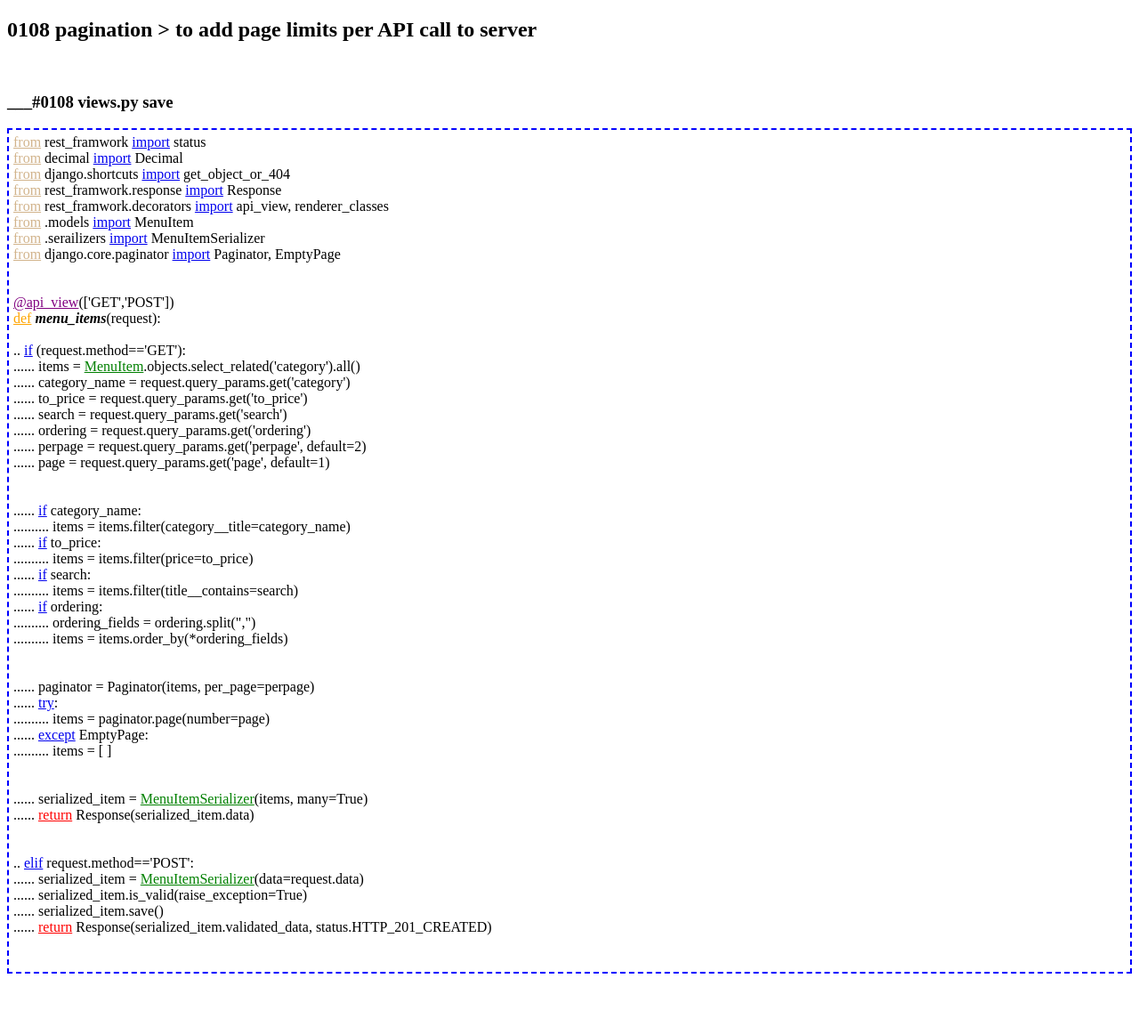
After one commit to py3user22/0105_django_proj, a Django app: template django_proj0105/app0105/templates/0108_views_menuitem.html in a window 1280 px wide. The commit adds this page. Shown: the whole page at 89% size. Run offline with Django 5.2, Linux system fonts and the light colour scheme; the template is opened without the code that fills it, so the values that code supplies are empty.

Commit message:
0108 add pagination html

```diff
--- a/django_proj0105/app0105/templates/0106_menu-item.html
+++ b/django_proj0105/app0105/templates/0106_menu-item.html
@@ -30,6 +30,6 @@
     .. {% endfor %} <br>
     </table> <br>
     <hr>
-
+    <p></p>
 </body>
 </html>
--- a/django_proj0105/app0105/templates/0108_data_sanization.html
+++ b/django_proj0105/app0105/templates/0108_data_sanization.html
@@ -58,10 +58,7 @@
         limit = request.GET.get('limit') <br>
         MenuItem.objects.raw('SELECT * FROM app_menuitem LIMIT %s', [limit]) <br>
         <br>
-
-
         <br>
-
     </p>
 </body>
 </html>
--- /dev/null
+++ b/django_proj0105/app0105/templates/0108_views_menuitem.html
@@ -0,0 +1,87 @@
+<!doctype html>
+<html lang="en">
+<head>
+    <meta charset="UTF-8">
+    <meta name="viewport"
+          content="width=device-width, user-scalable=no, initial-scale=1.0, maximum-scale=1.0, minimum-scale=1.0">
+    <meta http-equiv="X-UA-Compatible" content="ie=edge">
+    <title>0108 views.py save for menuitems variables </title>
+    <style>
+        .def {color: orange;} .from {color: tan;} .apiv {color: purple;} .meni {color: green;}
+        .miss {color: green;} .retu {color: red;} p {border: 2px blue dashed; padding: 5px;}
+
+
+    </style>
+</head>
+<body>
+    <h2>0108 pagination > to add page limits per API call to server </h2> <br>
+    <h3>___#0108 views.py save </h3>
+    <p>
+        <a href="from" class="from">from</a> rest_framwork <a href="impo" class="impo">import</a> status <br>
+        <a href="from" class="from">from</a> decimal <a href="impo" class="impo">import</a> Decimal <br>
+        <a href="from" class="from">from</a> django.shortcuts <a href="impo" class="impo">import</a> get_object_or_404 <br>
+        <a href="from" class="from">from</a> rest_framwork.response <a href="impo" class="impo">import</a> Response <br>
+        <a href="from" class="from">from</a> rest_framwork.decorators <a href="impo" class="impo">import</a> api_view, renderer_classes <br>
+        <a href="from" class="from">from</a> .models <a href="impo" class="impo">import</a> MenuItem <br>
+        <a href="from" class="from">from</a> .serailizers <a href="impo" class="impo">import</a> MenuItemSerializer <br>
+        <a href="from" class="from">from</a> django.core.paginator <a href="impo" class="impo">import</a> Paginator, EmptyPage <br>
+
+        <br>
+        <br>
+        <a href="apiv" class="apiv">@api_view</a>(['GET','POST']) <br>
+        <a href="def" class="def">def</a> <b><i>menu_items</i></b>(request): <br>
+        <br>
+        .. <a href="if" class="if">if</a> (request.method=='GET'): <br>
+        ...... items = <a href="meni" class="meni">MenuItem</a>.objects.select_related('category').all()  <br>
+        ...... category_name = request.query_params.get('category') <br>
+        ...... to_price = request.query_params.get('to_price') <br>
+        ...... search = request.query_params.get('search') <br>
+        ...... ordering = request.query_params.get('ordering') <br>
+        ...... perpage = request.query_params.get('perpage', default=2) <br>
+        ...... page = request.query_params.get('page', default=1)<br>
+        <br>
+        <br>
+        ...... <a href="if" class="if">if</a> category_name: <br>
+        .......... items = items.filter(category__title=category_name) <br>
+        ...... <a href="if" class="if">if</a> to_price: <br>
+        .......... items = items.filter(price=to_price) <br>
+        ...... <a href="if" class="if">if</a> search: <br>
+        .......... items = items.filter(title__contains=search) <br>
+        ...... <a href="if" class="if">if</a> ordering: <br>
+        .......... ordering_fields = ordering.split(",") <br>
+        .......... items = items.order_by(*ordering_fields) <br>
+        <br>
+        <br>
+        ...... paginator = Paginator(items, per_page=perpage) <br>
+        ...... <a href="try" class="try">try</a>: <br>
+        .......... items = paginator.page(number=page) <br>
+        ...... <a href="exce" class="exce">except</a> EmptyPage: <br>
+        .......... items = [ ] <br>
+
+        <br>
+        <br>
+        ...... serialized_item = <a href="miss" class="miss">MenuItemSerializer</a>(items, many=True) <br>
+        ...... <a href="retu" class="retu">return</a> Response(serialized_item.data) <br>
+        <br>
+        <br>
+        .. <a href="elif" class="elif">elif</a> request.method=='POST': <br>
+        ...... serialized_item = <a href="miss" class="miss">MenuItemSerializer</a>(data=request.data)  <br>
+        ...... serialized_item.is_valid(raise_exception=True)  <br>
+        ...... serialized_item.save()  <br>
+        ...... <a href="retu" class="retu">return</a> Response(serialized_item.validated_data, status.HTTP_201_CREATED) <br>
+        <br>
+        <br>
+
+
+
+
+
+    </p>
+    <br>
+    <br>
+
+
+
+
+</body>
+</html>
```
